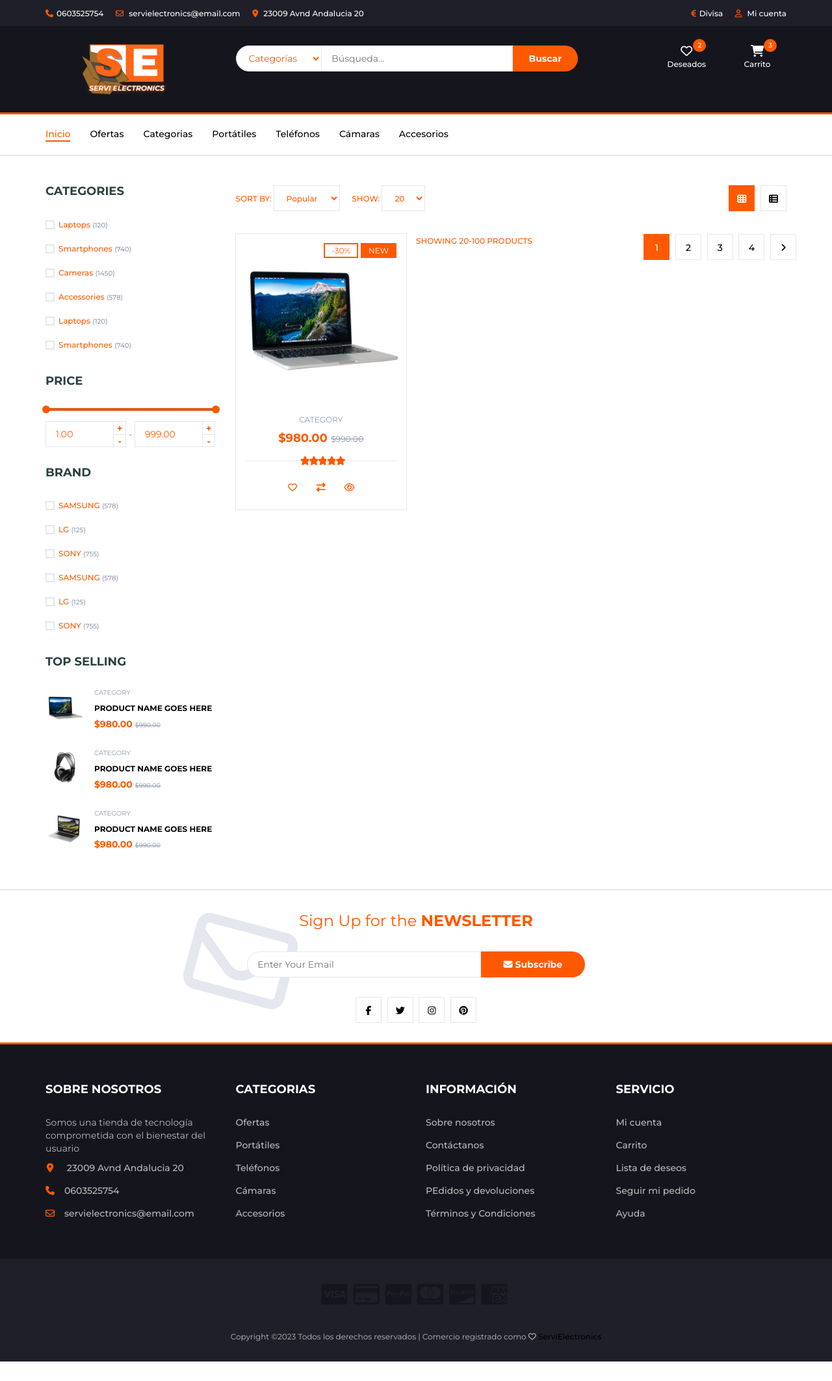
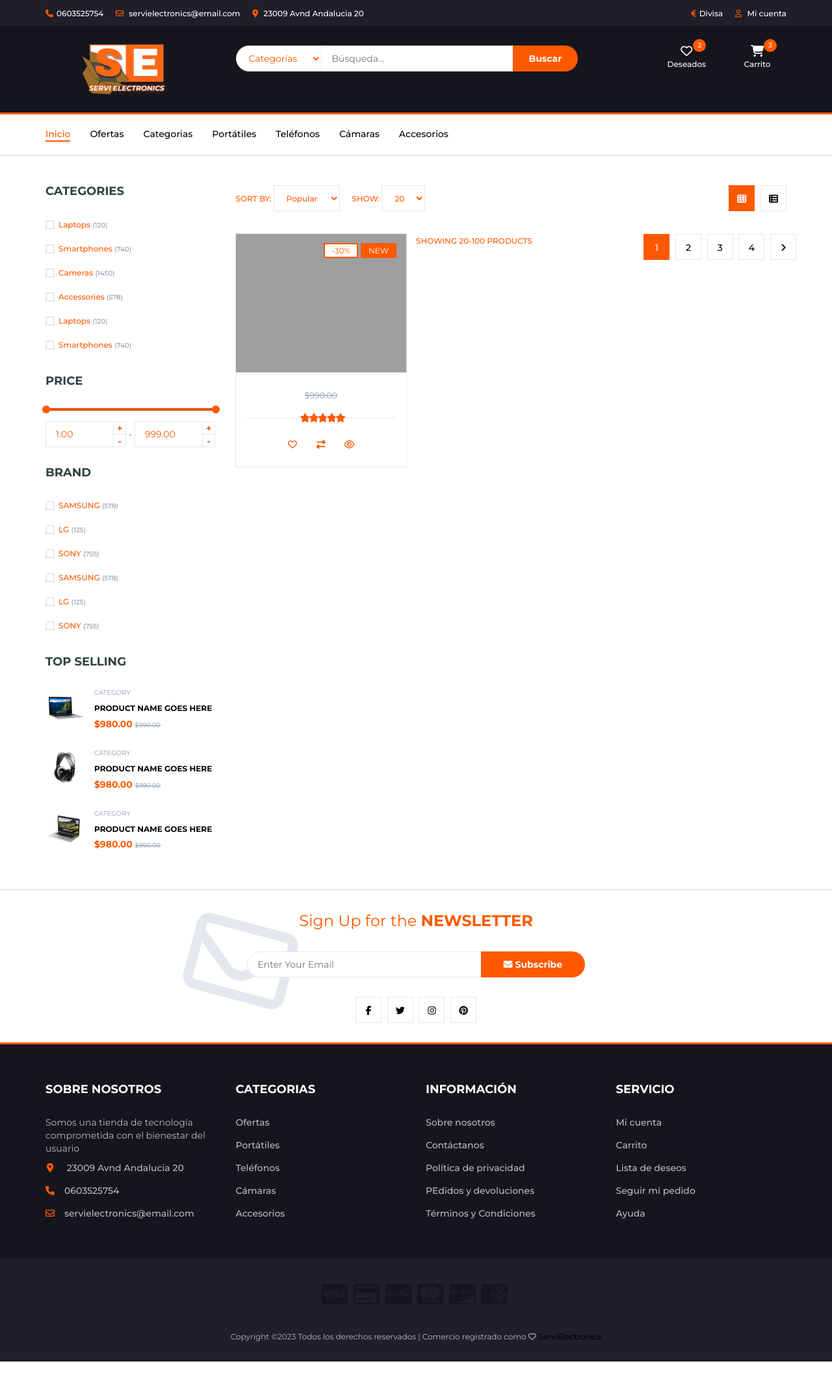
Before and after one commit to fsanpaj255/techapp, a Symfony app: template templates/resultado/index.html.twig in a window 1280 px wide. Shown: the whole page at 65% size. Run offline with Twig, Linux system fonts and the light colour scheme; the template is opened without the code that fills it, so the values that code supplies are empty; some libraries are stand-ins or nearby versions; some web fonts are replaced; grey boxes are pictures that could not be loaded.

Commit message:
v31 va bien la cosa

```diff
--- a/src/Controller/ResultadoController.php
+++ b/src/Controller/ResultadoController.php
@@ -30,7 +30,7 @@
         $productosRelacionados = null;
         if ($categoria !== null) {
         // Obtener todos los productos que comparten la misma categoría
-        $productosRelacionados = $this->productoRepository->findByCategoria($categoria);
+        $productosRelacionados = $this->productoRepository->findByCategoriaExceptProducto($categoria, $producto);
     }
         return $this->render('resultado/index.html.twig', [
             'producto' => $producto,
--- a/templates/resultado/index.html.twig
+++ b/templates/resultado/index.html.twig
@@ -223,16 +223,16 @@
                             	<div class="col-md-4 col-xs-6">
 								<div class="product">
 									<div class="product-img">
-										<img src="./img/product01.png" alt="">
+										<img class="img-producto-landing" src={{"img/"~producto.imageName}} alt="">
 										<div class="product-label">
 											<span class="sale">-30%</span>
 											<span class="new">NEW</span>
 										</div>
 									</div>
 									<div class="product-body">
-										<p class="product-category">Category</p>
+										<p class="product-category">{{producto.categoria}}</p>
 										<h3 class="product-name"><a href="#">{{producto.nombre}}</a></h3>
-										<h4 class="product-price">$980.00 <del class="product-old-price">$990.00</del></h4>
+										<h4 class="product-price">{{producto.precio}} <del class="product-old-price">$990.00</del></h4>
 										<div class="product-rating">
 											<i class="fa fa-star"></i>
 											<i class="fa fa-star"></i>
@@ -241,13 +241,13 @@
 											<i class="fa fa-star"></i>
 										</div>
 										<div class="product-btns">
-											<button class="add-to-wishlist"><i class="fa fa-heart-o"></i><span class="tooltipp">add to wishlist</span></button>
+											<button class="add-to-wishlist"><i class="fa fa-heart-o"></i><span class="tooltipp">Añadir a deseados</span></button>
 											<button class="add-to-compare"><i class="fa fa-exchange"></i><span class="tooltipp">add to compare</span></button>
-											<button class="quick-view"><i class="fa fa-eye"></i><span class="tooltipp">quick view</span></button>
+											<button class="quick-view"><i class="fa fa-eye"></i><span class="tooltipp">Ver</span></button>
 										</div>
 									</div>
 									<div class="add-to-cart">
-										<button class="add-to-cart-btn"><i class="fa fa-shopping-cart"></i> add to cart</button>
+										<button class="add-to-cart-btn"><i class="fa fa-shopping-cart"></i>Añadir al carrito</button>
 									</div>
 								</div>
 							</div>
@@ -256,16 +256,16 @@
 							<div class="col-md-4 col-xs-6">
 								<div class="product">
 									<div class="product-img">
-										<img src="./img/product01.png" alt="">
+										<img class="img-producto-landing" src={{"img/"~productoRelacionado.imageName}} alt="">
 										<div class="product-label">
 											<span class="sale">-30%</span>
 											<span class="new">NEW</span>
 										</div>
 									</div>
 									<div class="product-body">
-										<p class="product-category">Category</p>
+										<p class="product-category">{{productoRelacionado.categoria}}</p>
 										<h3 class="product-name"><a href="#">{{productoRelacionado.nombre}}</a></h3>
-										<h4 class="product-price">$980.00 <del class="product-old-price">$990.00</del></h4>
+										<h4 class="product-price">{{productoRelacionado.precio}} <del class="product-old-price">$990.00</del></h4>
 										<div class="product-rating">
 											<i class="fa fa-star"></i>
 											<i class="fa fa-star"></i>
@@ -274,13 +274,13 @@
 											<i class="fa fa-star"></i>
 										</div>
 										<div class="product-btns">
-											<button class="add-to-wishlist"><i class="fa fa-heart-o"></i><span class="tooltipp">add to wishlist</span></button>
+											<button class="add-to-wishlist"><i class="fa fa-heart-o"></i><span class="tooltipp">Añadir a deseados</span></button>
 											<button class="add-to-compare"><i class="fa fa-exchange"></i><span class="tooltipp">add to compare</span></button>
-											<button class="quick-view"><i class="fa fa-eye"></i><span class="tooltipp">quick view</span></button>
+											<button class="quick-view"><i class="fa fa-eye"></i><span class="tooltipp">Ver</span></button>
 										</div>
 									</div>
 									<div class="add-to-cart">
-										<button class="add-to-cart-btn"><i class="fa fa-shopping-cart"></i> add to cart</button>
+										<button class="add-to-cart-btn"><i class="fa fa-shopping-cart"></i>Añadir al carrito</button>
 									</div>
 								</div>
 							</div>
```
Also changed, not shown: src/Repository/ProductoRepository.php (+12 -0 lines).
